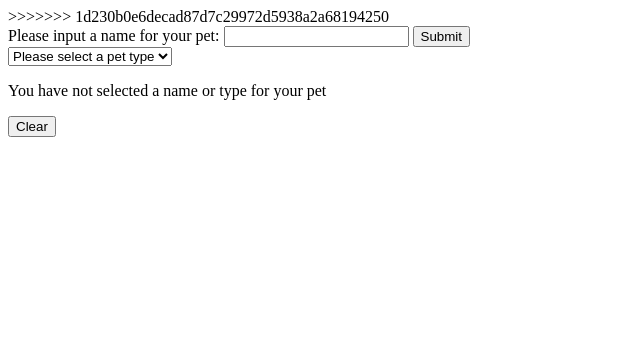
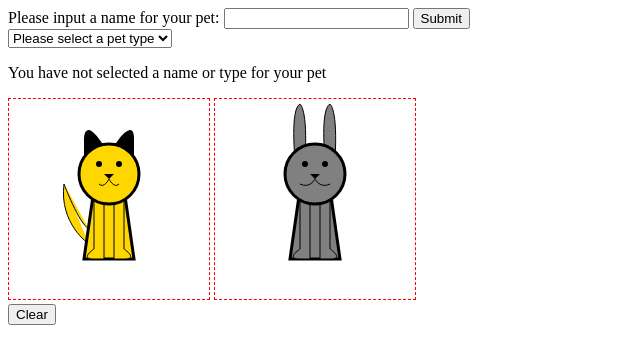
Before and after one commit to Whoosh12/Virtual-Pet, a website: page client/index.html in a window 1280 px wide. Shown: the whole page, without its empty margins (0-640 px from the left). Drawn offline with Linux system fonts and the light colour scheme.

Commit message:
2 more svgs

```diff
--- a/client/index.html
+++ b/client/index.html
@@ -3,7 +3,6 @@
 <title>Virtual Pet</title>
 <link rel="stylesheet" href="style.css">
 <script defer src = index.js></script>
->>>>>>> 1d230b0e6decad87d7c29972d5938a2a68194250
 <head>
 
 </head>
@@ -67,5 +66,72 @@
         <button id="feed" type="button">Feed!</button>
     </section>
 
+    <section>
+        <svg width = '200' height = '200' id="dogSVG">
+            <defs>
+                <g id="dog">
+                    <use href="#dogTail"></use>
+                    <use href="#dogBody"></use>
+                    <use href="#dogLegs"></use>
+                    <use href="#dogHead"></use>
+                </g>
+                <g id="dogHead">
+                    <polygon points="75,60 75,40 90,40 105,60"></polygon>
+                    <path d="M75,40 c0,0 0,-20 15,0"></path>
+                    <polygon points="95,60 110,40 125,40 125,60"></polygon>
+                    <path d="M110,40 c0,0 15,-20 15,0"></path>
+                    <circle cx="100" cy="75" r="30" stroke="black" stroke-width="3" fill="gold"></circle>
+                    <circle cx="90" cy="65" r="3"></circle>
+                    <circle cx="110" cy="65" r="3"></circle>
+                    <path d="M100,80 c0,0 -5,10 -10,5" fill="none" stroke="black"></path>
+                    <path d="M100,80 c0,0 5,10 10,5" fill="none" stroke="black"></path>
+                    <polygon points="100,80 95,75 105,75"></polygon>
+                </g>
+                <g id="dogTail">
+                    <path d="M80,145 c0,0 -30,-20 -25,-60 M55,85 c0,0 15,40 25,45 M80,125 L80,145 z" fill="gold" stroke="black"></path>
+                </g>
+                <g id="dogBody">
+                    <polygon points="85,90 75,160 125,160 115,90" fill="gold" stroke="black" stroke-width="3"></polygon>
+                </g>
+                <g id="dogLegs">
+                    <path d="M85,90 L85,150 C85,150 70,160 85,160 L95,160 95,90 z" fill="gold" stroke="black"></path>
+                    <path d="M115,90 L115,150 C115,150 130,160 115,160 L105,160 105,90 z" fill="gold" stroke="black"></path>
+                </g>
+            </defs>
+            <use href="#dog"></use>
+        </svg>
+
+        <svg width = '200' height = '200' id="rabbitSVG">
+            <defs>
+                <g id="rabbit">
+                    <use href="#rabbitBody"></use>
+                    <use href="#rabbitLegs"></use>
+                    <use href="#rabbitEars"></use>
+                    <use href="#rabbitHead"></use>
+                </g>
+                <g id="rabbitHead">
+                    <circle cx="100" cy="75" r="30" stroke="black" stroke-width="3" fill="grey"></circle>
+                    <circle cx="90" cy="65" r="3"></circle>
+                    <circle cx="110" cy="65" r="3"></circle>
+                    <path d="M100,80 c0,0 -5,10 -15,5" fill="none" stroke="black"></path>
+                    <path d="M100,80 c0,0 5,10 15,5" fill="none" stroke="black"></path>
+                    <polygon points="100,80 95,75 105,75"></polygon>
+                </g>
+                <g id="rabbitEars">
+                    <path d="M80,60 c0,0 -5,-50 5,-55 c0,0 8,5 5,55" fill="grey" stroke="black"></path>
+                    <path d="M110,60 c0,0 -5,-50 5,-55 c0,0 8,5 5,55" fill="grey" stroke="black"></path>
+                </g>
+                <g id="rabbitBody">
+                    <polygon points="85,90 75,160 125,160 115,90" fill="grey" stroke="black" stroke-width="3"></polygon>
+                </g>
+                <g id="rabbitLegs">
+                    <path d="M85,90 L85,150 C85,150 70,160 85,160 L95,160 95,90 z" fill="grey" stroke="black"></path>
+                    <path d="M115,90 L115,150 C115,150 130,160 115,160 L105,160 105,90 z" fill="grey" stroke="black"></path>
+                </g>
+            </defs>
+            <use href="#rabbit"></use>
+        </svg>
+    </section>
+
     <button type="button" id="clear">Clear</button>
 </body>
--- a/client/index.js
+++ b/client/index.js
@@ -6,7 +6,8 @@ const pet={
     hunger: 33,
     dirtiness: 33,
     sleep: 33,
-    happiness: 33
+    happiness: 33,
+    saved: false
 }
 
 
@@ -40,7 +41,6 @@ function getPet(){ //create an el to put all query selectors in on load loop ove
         nameInput.style.display = 'none';
         petConfirm.textContent = `Your ${pet.petType} is called ${pet.petName}.`;
         petHide.classList.toggle('hidden');
-        petSVG();
         setInterval(meterUpdater, 1000);
         // meterUpdater();
     }
@@ -81,6 +81,8 @@ function petSaveCheck(){
     else{
         //const storedPet = localStorage.getItem("Pet");
         const storedPet = JSON.parse(localStorage.getItem("Pet"));
+        pet.petName = storedPet.petName;
+        pet.petType = storedPet.petType;
         pet.hunger = storedPet.hunger;
         pet.sleep = storedPet.sleep;
         pet.dirtiness = storedPet.dirtiness;
```
